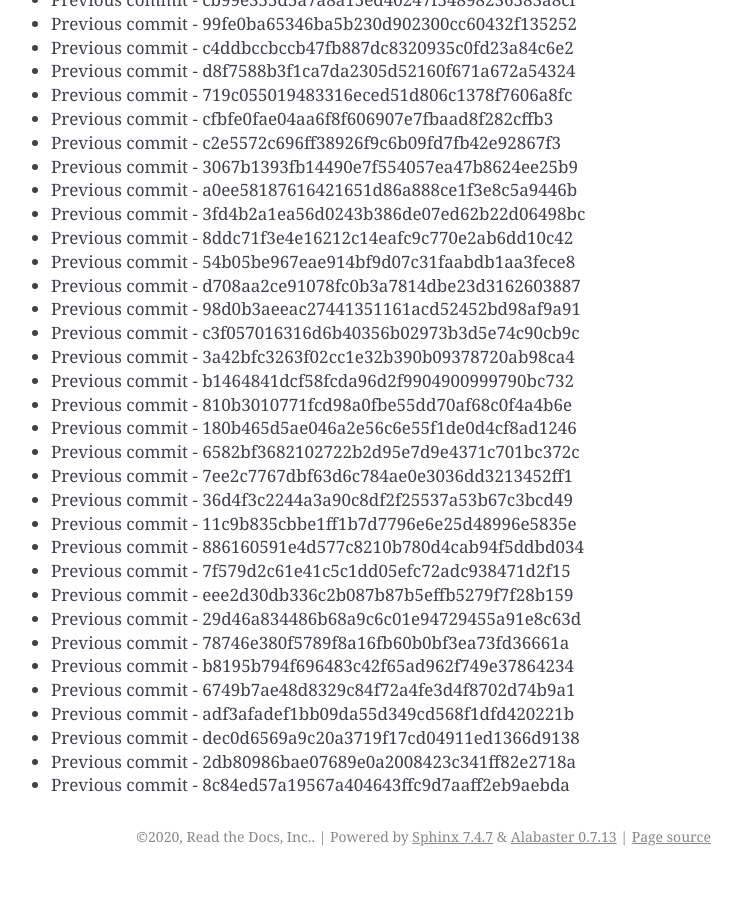
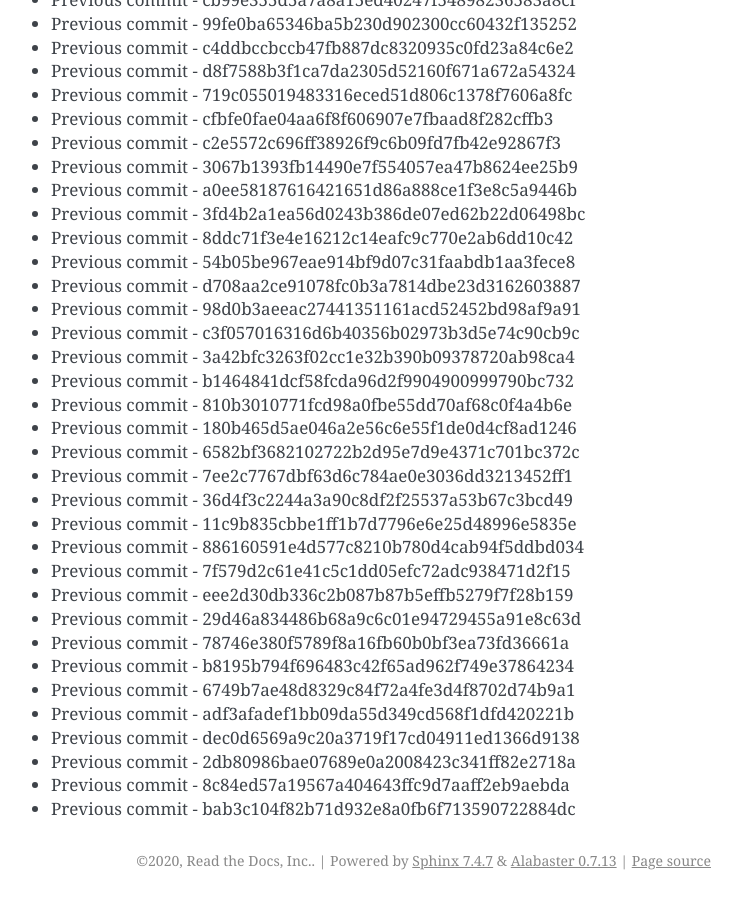
Before and after one commit to readthedocs/rtd-git-stresstest, a Sphinx documentation site: the page built from docs/updates.rst, in a window 1280 px wide and 900 px high, scrolled down 91155 px. Shown: the whole window, without its empty margins (399-1141 px from the left). Built offline with Sphinx 7.4.7, drawn with Linux system fonts in a browser that asks for light colours; before the commit the page ends 92031 px from its top, so only the background shows below that.

Commit message:
Generating commit from previous: bab3c104f82b71d932e8a0fb6f713590722884dc

```diff
--- a/docs/updates.rst
+++ b/docs/updates.rst
@@ -3862,3 +3862,4 @@ It can be tested for any performance characteristics.
 * Previous commit - dec0d6569a9c20a3719f17cd04911ed1366d9138
 * Previous commit - 2db80986bae07689e0a2008423c341ff82e2718a
 * Previous commit - 8c84ed57a19567a404643ffc9d7aaff2eb9aebda
+* Previous commit - bab3c104f82b71d932e8a0fb6f713590722884dc
```
